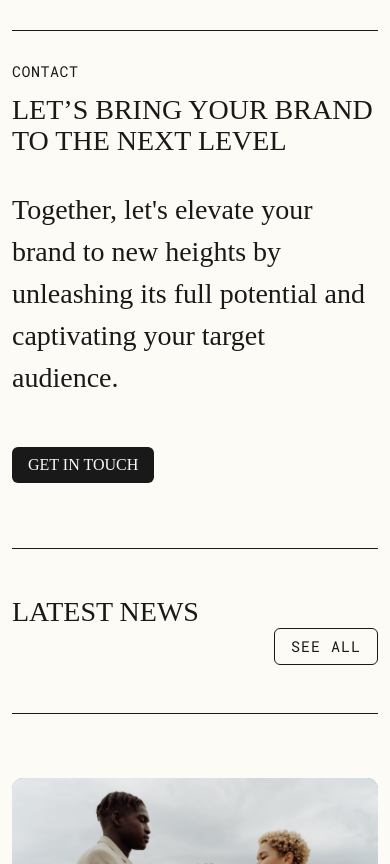
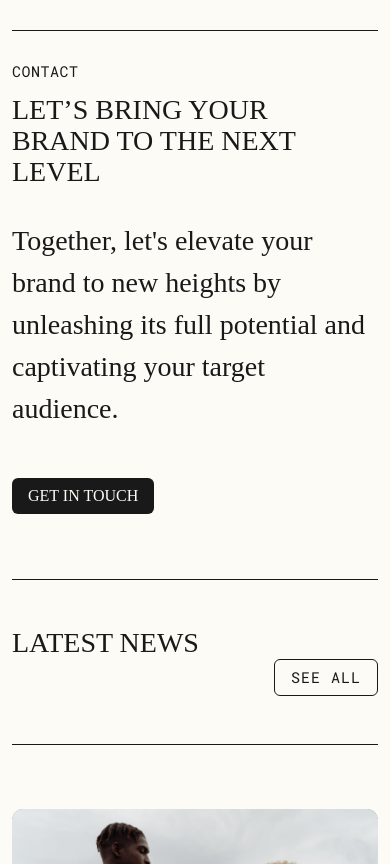
Before and after one commit to pda-sooso/pda-pair-programming, a plain HTML site: page index.html in a window 390 px wide. Shown: the part 4848-5712 px from the top of the page. Drawn offline with Linux system fonts and the light colour scheme; a web font is replaced by a local one.

Commit message:
Revert "#16 design: fp- contact 섹션 모바일 반응형 작업"
This reverts commit b00897e0726d1873788c3e7bb307aa92cd5adeba.

```diff
--- a/style/responsive_mob.css
+++ b/style/responsive_mob.css
@@ -9,8 +9,3 @@ header {
 }
 .top-main-title {
 }
-/* contact */
-.contact-title {
-  padding-right: 0;
-}
-/* our values */
```
